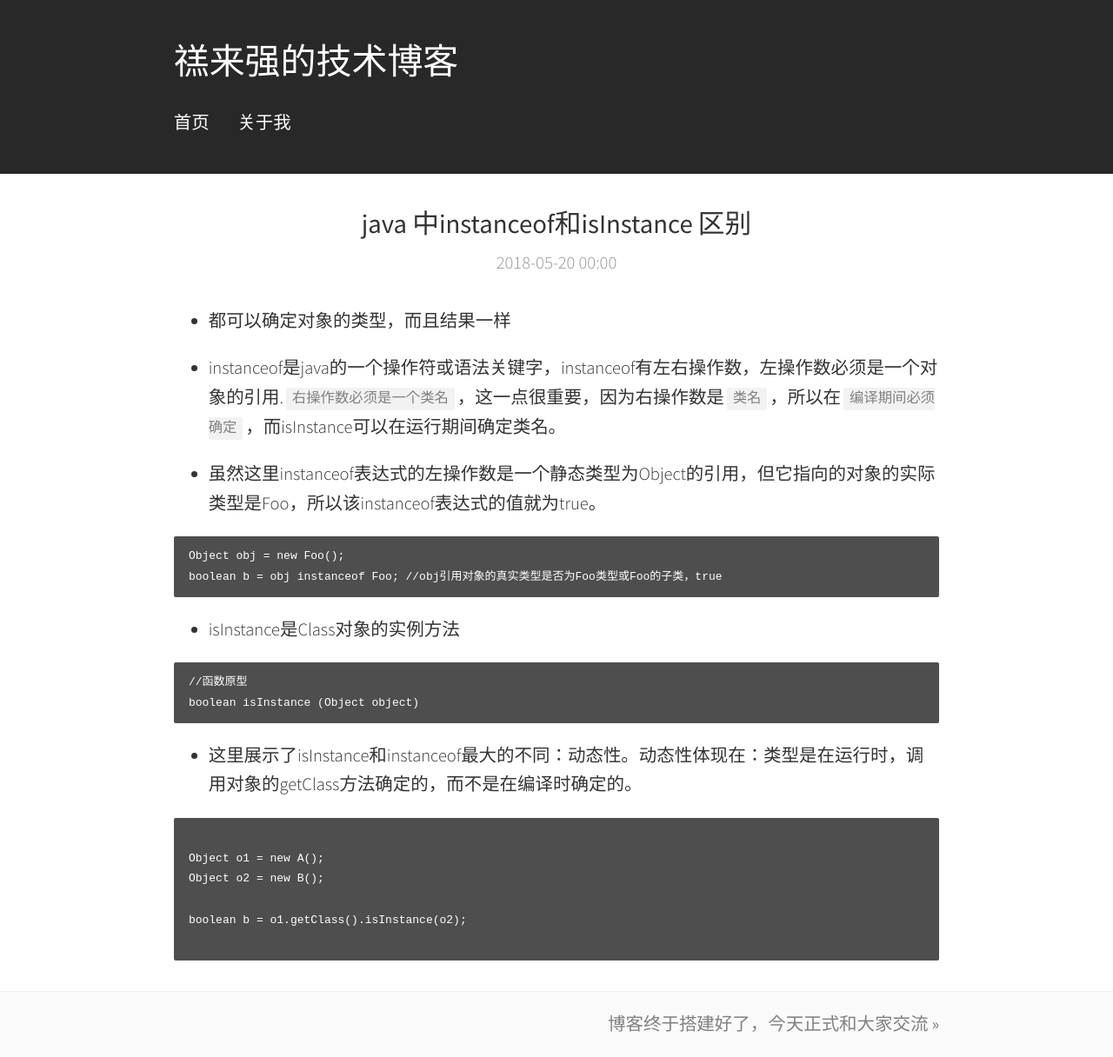
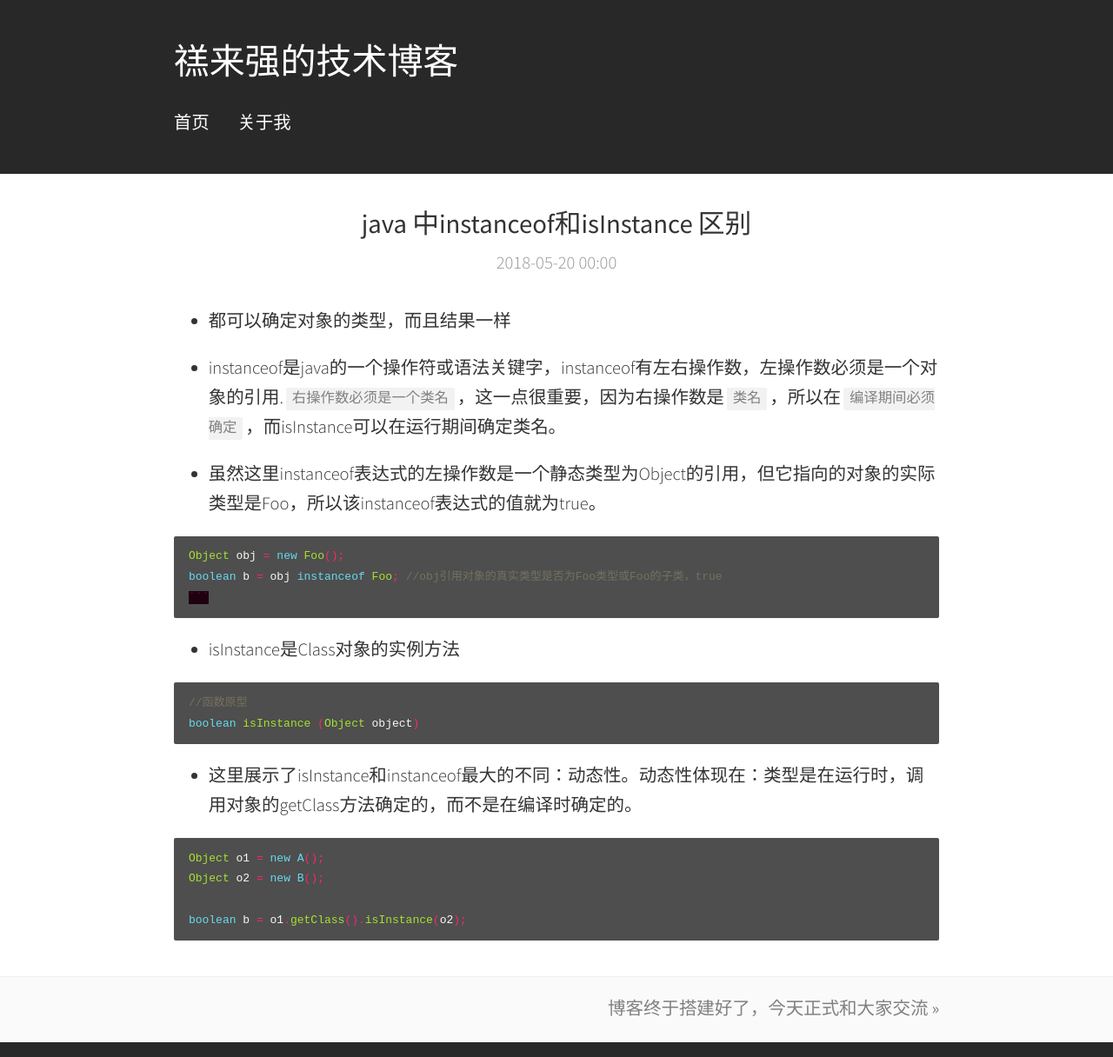
Before and after one commit to zhuolaiqiang/zhuolaiqiang.github.io, a Jekyll site: the page built from _posts/2018-05-20-instanceof.md, in a window 1280 px wide. Shown: the whole page at 87% size. Built offline with Jekyll 4.4.1, drawn with Linux system fonts in a browser that asks for light colours; comment, search, counter and statistics services are not loaded.

Commit message:
Update 2018-05-20-instanceof.md

````diff
--- a/_posts/2018-05-20-instanceof.md
+++ b/_posts/2018-05-20-instanceof.md
@@ -13,25 +13,30 @@ categories: text
 
 * 虽然这里instanceof表达式的左操作数是一个静态类型为Object的引用，但它指向的对象的实际类型是Foo，所以该instanceof表达式的值就为true。
 
-```
+{% highlight java %}
+
 Object obj = new Foo();
 boolean b = obj instanceof Foo; //obj引用对象的真实类型是否为Foo类型或Foo的子类，true
 ```
 
+{% endhighlight %}
+
 * isInstance是Class对象的实例方法
 
-```
+{% highlight java %}
+
 //函数原型
 boolean isInstance (Object object)
-```
+
+{% endhighlight %}
 
 * 这里展示了isInstance和instanceof最大的不同：动态性。动态性体现在：类型是在运行时，调用对象的getClass方法确定的，而不是在编译时确定的。
 
-```
+{% highlight java %}
 
 Object o1 = new A();
 Object o2 = new B();
 
 boolean b = o1.getClass().isInstance(o2);
 
-```
+{% endhighlight %}
````
